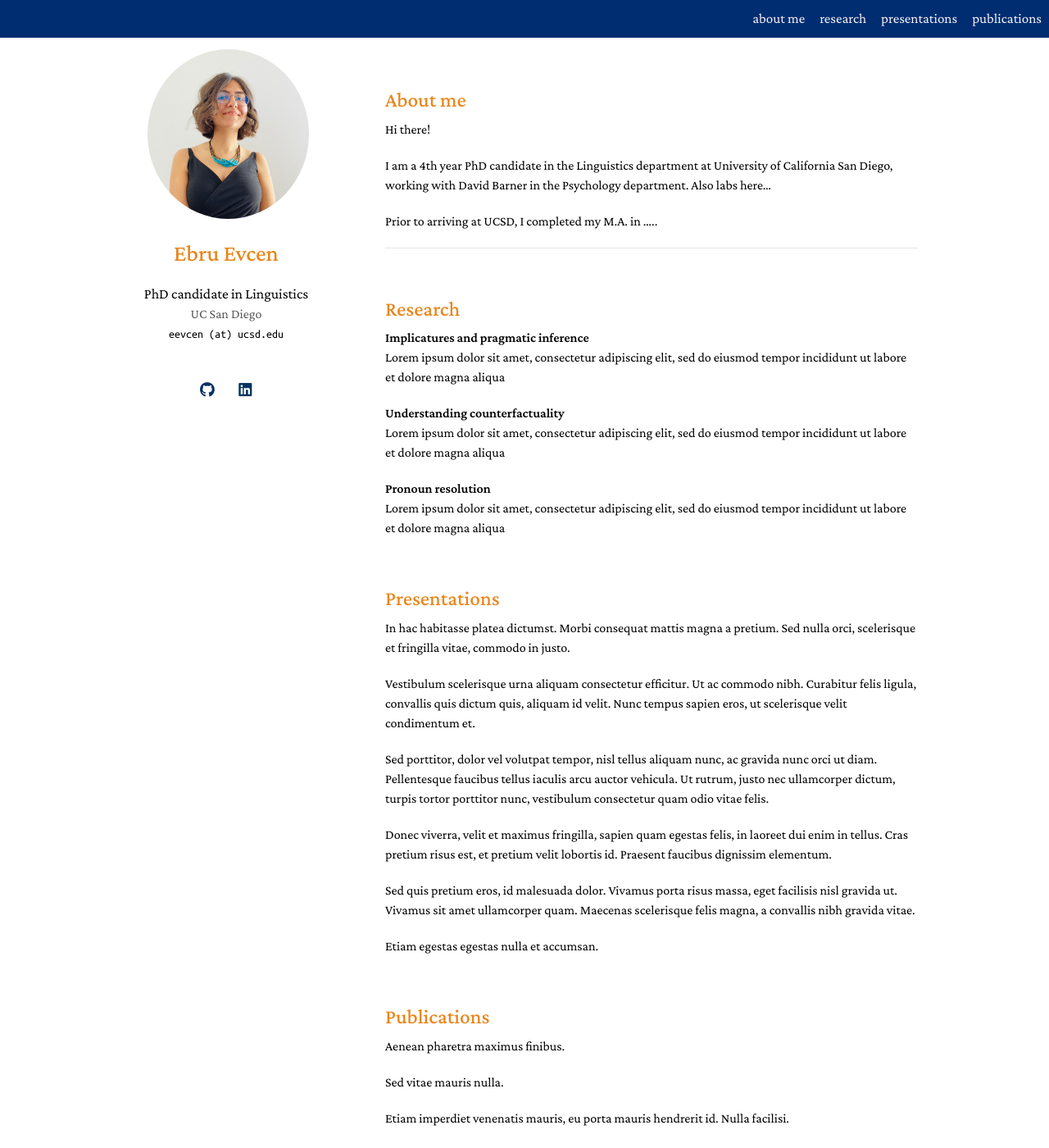
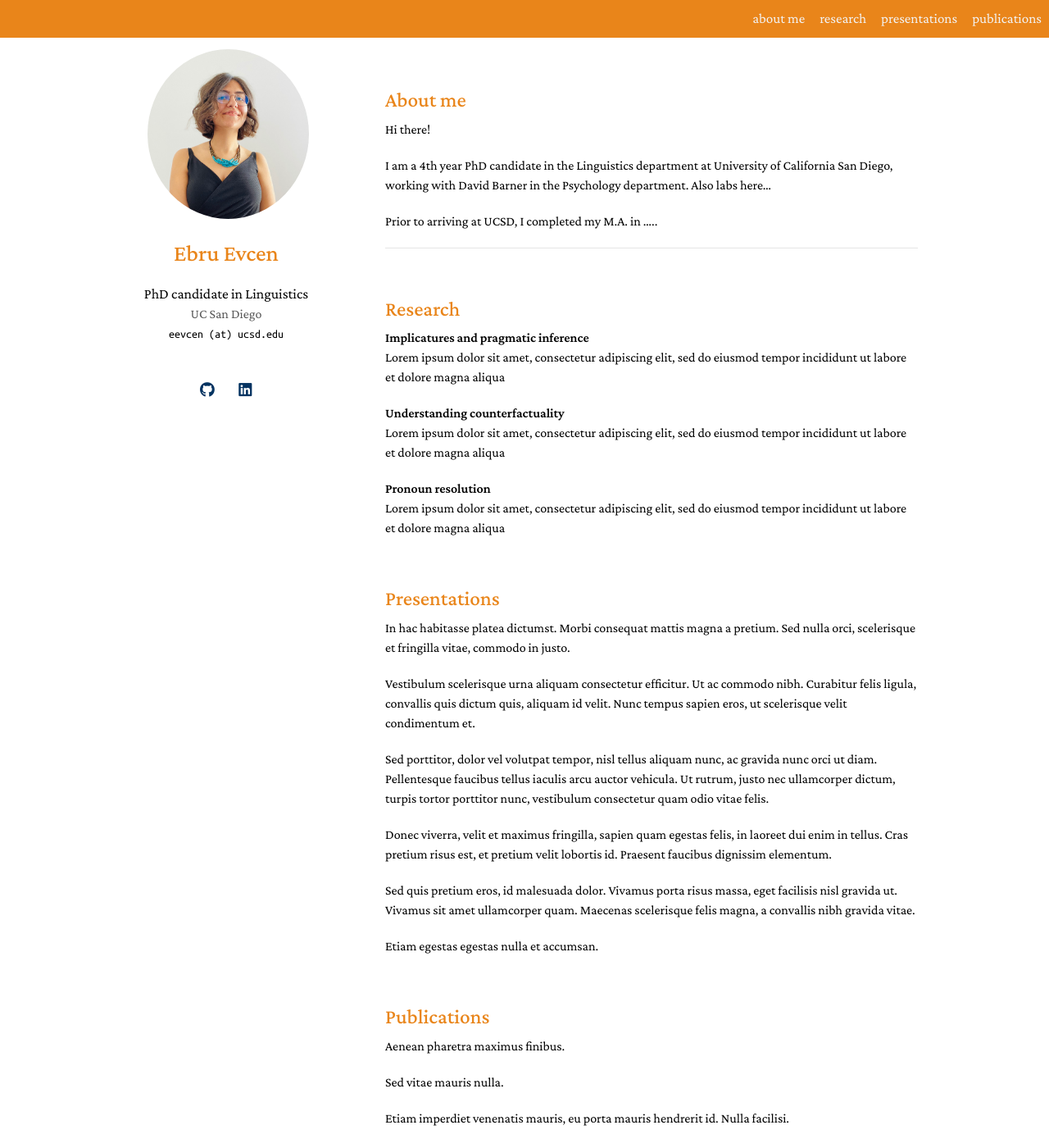
Before and after one commit to ebruevcen/ebruevcen.github.io, a Jekyll site: the page built from index.md, in a window 1280 px wide and 1400 px high. Shown: the whole window at 82% size. Built offline with Jekyll 4.4.1, drawn with Linux system fonts in a browser that asks for light colours; a style sheet for code colours, icons or effects is not loaded.

Commit message:
Update nav.css

```diff
--- a/assets/css/nav.css
+++ b/assets/css/nav.css
@@ -1,6 +1,6 @@
 /* Add a black background color to the top navigation */
 .topnav {
-    background-color: #002D72;
+    background-color: #e9851a;
     overflow: hidden;
 	position:fixed;
 	z-index:999;
```
